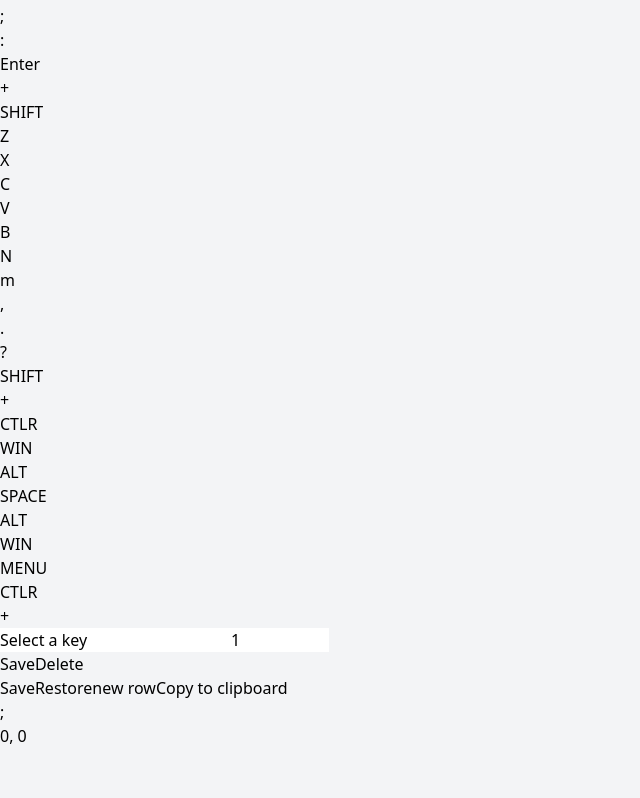
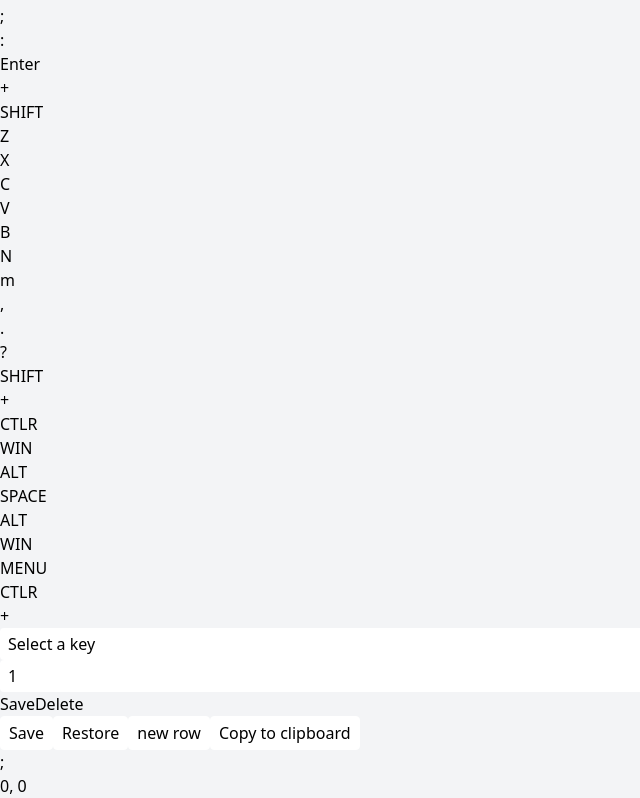
Before and after one commit to BjornFrancke/Keyboard-editor, a React (Vite) app: page / in a window 1280 px wide. Shown: the part 956-1754 px from the top of the page, without its empty margins (0-640 px from the left). Before the commit the page ends 1704 px from the top, so only its background shows below. Built offline with nearby package versions, Linux system fonts and the light colour scheme.

Commit message:
Refactor

```diff
--- a/src/App.css
+++ b/src/App.css
@@ -6,3 +6,11 @@
 :root {
     @apply overflow-y-hidden  max-h-screen bg-gray-100
 }
+.myInput {
+    @apply w-full px-2 py-1 rounded
+}
+
+
+.menuButton {
+    @apply bg-white rounded px-2 py-1 border border-white hover:bg-gray-400
+}
--- a/src/App.tsx
+++ b/src/App.tsx
@@ -1,7 +1,7 @@
 import {useState} from "react";
 import {KeyComponent} from "./components/KeyComponent.tsx";
 import "./App.css"
-import {initialKeyMatrixANSI} from "./InitialKeyMatrixANSI.tsx";
+import {initialKeyMatrixANSI} from "./utils/InitialKeyMatrixANSI.tsx";
 import {BottomBar} from "./components/BottomBar.tsx";
 import {MenuButtons} from "./components/MenuButtons.tsx";
 import {Key, KeyMatrix} from "./types.ts";
@@ -136,24 +136,25 @@ function App() {
                         </>
                     ))}
                 </div>
-                <div className={"mx-auto w-52 h-fit bg-green-500 rounded"}>
+                <div className={"mx-auto w-52 h-fit bg-blue-500 rounded space-y-2"}>
 
                     <div className={"bg-blue-500 size-auto p-2 space-y-2 rounded-t"}>
-                        <input className={"w-full px-2 py-1 rounded"} type={"text"} value={newLetter}
+                        <input className={"myInput"} type={"text"} value={newLetter}
                                onChange={(e) => setNewLetter(e.target.value)}/>
-                        <input className={"w-full px-2 py-1 rounded"} type={"number"} min={0} max={3} step={0.25}
+                        <input className={"myInput"} type={"number"} min={0} max={3} step={0.25}
                                value={newSize}
                                onChange={(e) => setNewSize(e.target.valueAsNumber)}/>
                         <div className={"flex space-x-2"}>
                             <button
                                 onClick={() => handleEditKey(selectedKey.row, selectedKey.col, newLetter, newSize)}
-                                className={"bg-white py-1 px-2 rounded"}>Save
+                                className={"bg-white py-1 px-2 rounded text-black text-opacity-80"}>Save
                             </button>
-                            <button className={"bg-red-500 py-1 px-2 rounded"}
+                            <button className={"bg-red-500 py-1 px-2 rounded text-black text-opacity-80"}
                                     onClick={() => deleteKey(selectedKey.row, selectedKey.col)}>Delete
                             </button>
                         </div>
                     </div>
+                    <div className={"h-[2px] w-[12rem] rounded mx-auto bg-white"}></div>
                     <MenuButtons onSave={() => saveKeyMatrixToLocalStorage()}
                                  onRestore={() => restoreKeyMatrixFromLocalStorage()}
                                  onNewRow={() => addKeyToNewRow({letter: " "})}
--- a/src/components/MenuButtons.tsx
+++ b/src/components/MenuButtons.tsx
@@ -1,3 +1,5 @@
+import "../App.css"
+
 export function MenuButtons({onNewRow, onRestore, onSave, onCopyToClipboard}: {
     onSave: () => void,
     onRestore: () => void,
@@ -6,14 +8,13 @@ export function MenuButtons({onNewRow, onRestore, onSave, onCopyToClipboard}: {
 }) {
 
 
-
-    return <div className={"flex flex-col"}>
-        <button className={"bg-white rounded px-2 py-1 m-1 border border-white hover:bg-gray-400"} onClick={onSave}>Save</button>
-        <button className={"bg-white rounded px-2 py-1 m-1 border border-white hover:bg-gray-400"} onClick={onRestore}>Restore</button>
+    return <div className={"flex flex-col p-2 space-y-2 shadow-lg"}>
+        <button className={"menuButton"} onClick={onSave}>Save</button>
+        <button className={"menuButton"} onClick={onRestore}>Restore</button>
         <button
-            className={"bg-white rounded px-2 py-1 m-1 border border-white hover:bg-gray-400"} onClick={onNewRow}
+            className={"menuButton"} onClick={onNewRow}
         > new row
         </button>
-        <button className={"bg-white rounded px-2 py-1 m-1 border border-white hover:bg-gray-400"} onClick={onCopyToClipboard}>Copy to clipboard</button>
+        <button className={"menuButton"} onClick={onCopyToClipboard}>Copy to clipboard</button>
     </div>;
 }
--- a/src/InitialKeyMatrixANSI.tsx
+++ b/src/utils/InitialKeyMatrixANSI.tsx
@@ -1,4 +1,4 @@
-import { KeyMatrix } from "./types.ts";
+import { KeyMatrix } from "../types.ts";
 
 export const initialKeyMatrixANSI: KeyMatrix = [
     {
```
